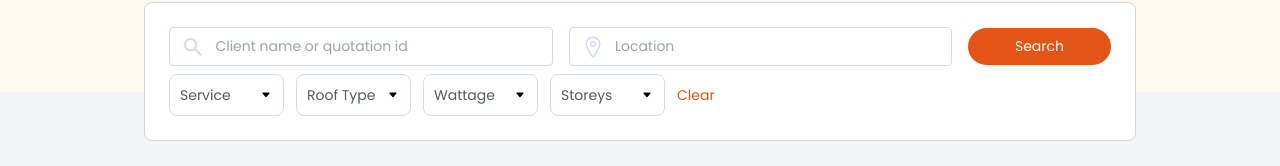
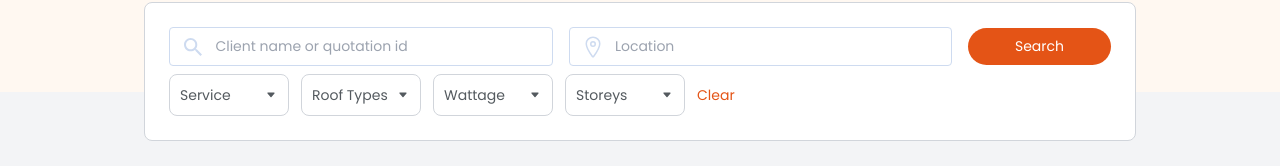
Before and after one commit to Yasitha-sgx/Solar-MarketApp, a React (Vite) app in the folder client/: page /request in a window 1280 px wide. Shown: the part 244-410 px from the top of the page. Built offline with nearby package versions, Linux system fonts and the light colour scheme.

Commit message:
complete request search form UI

```diff
--- a/client/src/components/request/RequestSearchForm.jsx
+++ b/client/src/components/request/RequestSearchForm.jsx
@@ -9,7 +9,7 @@ const RequestSearchForm = () => {
 
   return (
     <form>
-      <div className="flex flex-col w-full sm:gap-4 sm:flex-row">
+      <div className="flex flex-col w-full md:gap-4 sm:flex-row">
         <div className="relative flex-grow">
           {!searchFocused && (
             <IoMdSearch className="absolute top-1/2 left-3 transform -translate-y-1/2 text-[#CEDBF0] text-[24px]" />
@@ -41,7 +41,7 @@ const RequestSearchForm = () => {
         <div className="flex items-center justify-between">
           <button
             type="submit"
-            className="btn-fill py-[8px] px-[24px] text-[14px] w-[160px] sm:w-[112px] md:w-[143px]"
+            className="btn-fill py-[8px] px-[24px] text-[14px] w-[160px] sm:w-[112px] md:w-[143px] sm:ms-4 md:ms-0"
           >
             Search
           </button>
@@ -57,44 +57,44 @@ const RequestSearchForm = () => {
       </div>
       <div className="flex-wrap hidden gap-3 mt-2 sm:flex">
         <select
-          id="countries"
-          className="border border-[#CEDBF0] text-[#545A5F] text-[14px] text-sm rounded-lg focus:ring-[#EE723C] focus:border-[#EE723C] focus:outline-[#EE723C] focus:outline block p-2.5 "
+          id="service"
+          className=" border border-gray-300 text-[#545A5F] text-[12px] text-sm rounded-lg focus:ring-[#EE723C] focus:border-[#EE723C] w-[115px] md:w-[120px] focus:outline-[#EE723C] block w- p-2.5 "
         >
           <option selected>Service</option>
-          <option value="US">United States</option>
-          <option value="CA">Canada</option>
-          <option value="FR">France</option>
-          <option value="DE">Germany</option>
+          <option value="Solar Power System">Solar Power System</option>
+          <option value="Battery Storage">Battery Storage</option>
+          <option value="Solar Hot Water">Solar Hot Water</option>
+          <option value="EV Charger">EV Charger</option>
+        </select>
+        <select
+          id="roof"
+          className=" border border-gray-300 text-[#545A5F] text-[12px] text-sm rounded-lg focus:ring-[#EE723C] focus:border-[#EE723C] w-[115px] md:w-[120px] focus:outline-[#EE723C] block w- p-2.5 "
+        >
+          <option selected>Roof Types</option>
+          <option value="Tile">Tile</option>
+          <option value="Tin">Tin</option>
+          <option value="Concrete">Concrete</option>
         </select>
         <select
           id="countries"
-          className="border border-[#CEDBF0] text-[#545A5F] text-[14px] text-sm rounded-lg focus:ring-[#EE723C] focus:border-[#EE723C] focus:outline-[#EE723C] focus:outline block p-2.5 "
+          className=" border border-gray-300 text-[#545A5F] text-[12px] text-sm rounded-lg focus:ring-[#EE723C] focus:border-[#EE723C] w-[115px] md:w-[120px] focus:outline-[#EE723C] block w- p-2.5 "
         >
-          <option selected>Roof Type</option>
-          <option value="US">United States</option>
-          <option value="CA">Canada</option>
-          <option value="FR">France</option>
-          <option value="DE">Germany</option>
+          <option selected>Wattage</option>
+          <option value="1.5 KW">1.5 KW</option>
+          <option value="2 KW">2 KW</option>
+          <option value="3 KW">3 KW</option>
+          <option value="4 KW">4 KW</option>
+          <option value="5 KW">5 KW</option>
+          <option value="5+ KW">5+ KW</option>
         </select>
         <select
           id="countries"
-          className="border border-[#CEDBF0] text-[#545A5F] text-[14px] text-sm rounded-lg focus:ring-[#EE723C] focus:border-[#EE723C] focus:outline-[#EE723C] focus:outline block p-2.5 "
-        >
-          <option selected>Wattage</option>
-          <option value="US">United States</option>
-          <option value="CA">Canada</option>
-          <option value="FR">France</option>
-          <option value="DE">Germany</option>
-        </select>
-        <select
-          id="countries"
-          className="border border-[#CEDBF0] text-[#545A5F] text-[14px] text-sm rounded-lg focus:ring-[#EE723C] focus:border-[#EE723C] focus:outline-[#EE723C] focus:outline block p-2.5 "
+          className=" border border-gray-300 text-[#545A5F] text-[12px] text-sm rounded-lg focus:ring-[#EE723C] focus:border-[#EE723C] w-[115px] md:w-[120px] focus:outline-[#EE723C] block w- p-2.5 "
         >
           <option selected>Storeys</option>
-          <option value="US">United States</option>
-          <option value="CA">Canada</option>
-          <option value="FR">France</option>
-          <option value="DE">Germany</option>
+          <option value="1 storey ">1 storey</option>
+          <option value="2 storey">2 storey</option>
+          <option value="3+ storey">3+ storey</option>
         </select>
         <button type="button" className="text-[#E45416] text-[14px]">
           Clear
```
Also changed, not shown: client/src/index.css (line endings or trailing spaces), 1 other file (tests, documents, lock files or other folders).
